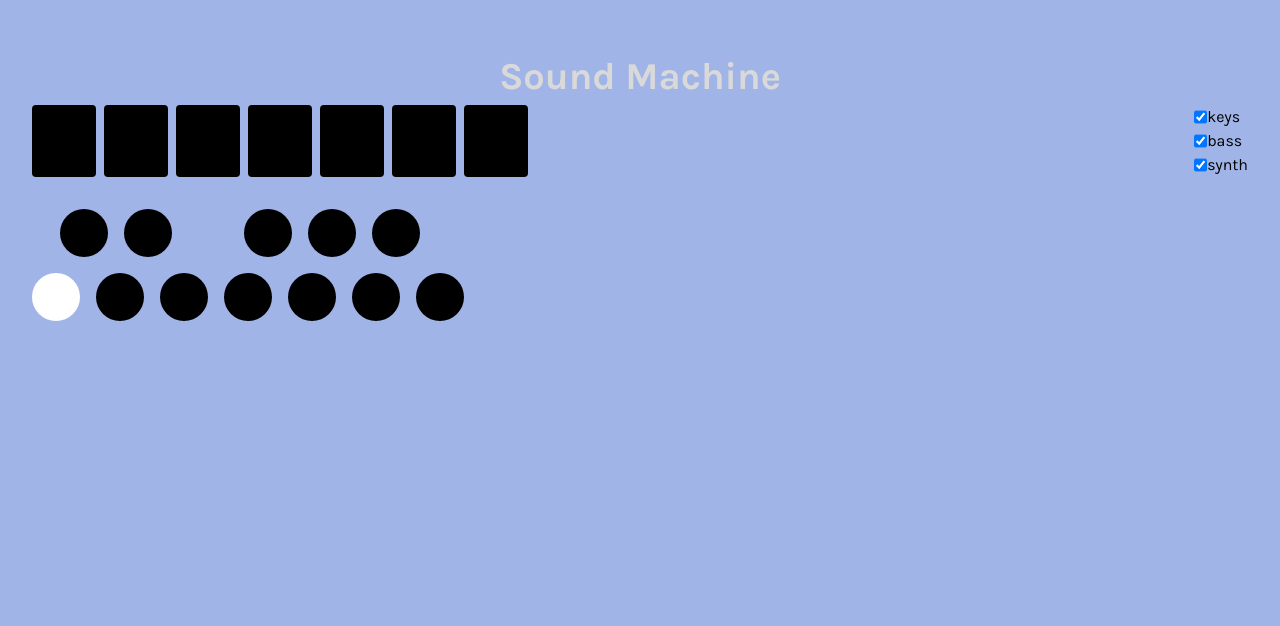
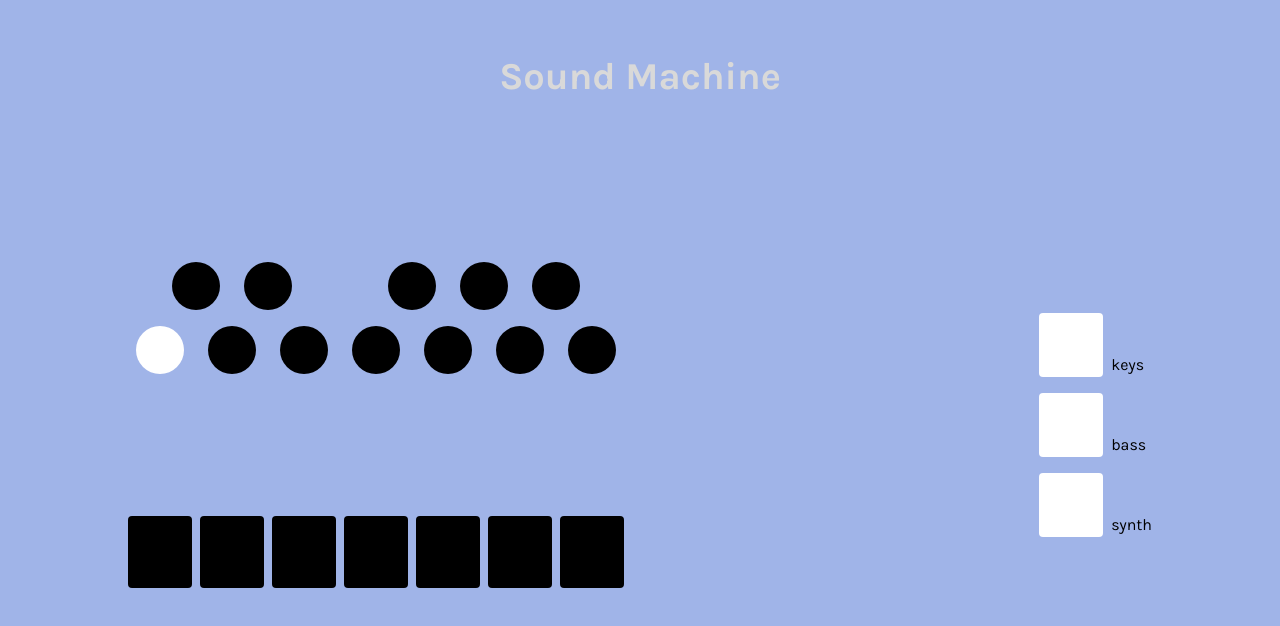
Before and after one commit to bvinicius/pomodore-app, a Vue app: page / in a window 1280 px wide. Shown: the top 626 px of the page. Built offline with nearby package versions, Linux system fonts and the light colour scheme; a web font is replaced by a local one.

Commit message:
Improves page layout

```diff
--- a/src/primary/App.vue
+++ b/src/primary/App.vue
@@ -4,12 +4,14 @@
             Sound Machine
         </h1>
 
-        <div class="flex justify-between">
-            <div class="flex flex-col gap-8">
+        <div class="flex justify-between px-24 py-12 h-5/6">
+            <div class="flex flex-col gap-8 items-center justify-evenly">
+                <TonalCenterSelector />
                 <DegreeSelector />
-                <TonalCenterSelector />
             </div>
-            <InstrumentSelector />
+            <div class="flex flex-col justify-evenly">
+                <InstrumentSelector />
+            </div>
         </div>
     </div>
 </template>
--- a/src/primary/components/InstrumentSelector.vue
+++ b/src/primary/components/InstrumentSelector.vue
@@ -1,23 +1,29 @@
 <template>
-    <div class="flex flex-col">
-        <div class="flex">
-            <input
-                v-model="instrumentStore.keys"
-                type="checkbox"
+    <div class="flex flex-col gap-4">
+        <div class="flex items-end gap-2">
+            <ToggleButton
+                class="rounded w-16 h-16"
+                :checked="instrumentStore.keys"
+                @select="instrumentStore.keys = true"
+                @unselect="instrumentStore.keys = false"
             />
             <span>keys</span>
         </div>
-        <div class="flex">
-            <input
-                v-model="instrumentStore.bass"
-                type="checkbox"
+        <div class="flex items-end gap-2">
+            <ToggleButton
+                class="rounded w-16 h-16"
+                :checked="instrumentStore.bass"
+                @select="instrumentStore.bass = true"
+                @unselect="instrumentStore.bass = false"
             />
             <span>bass</span>
         </div>
-        <div class="flex">
-            <input
-                v-model="instrumentStore.synth"
-                type="checkbox"
+        <div class="flex items-end gap-2">
+            <ToggleButton
+                class="rounded w-16 h-16"
+                :checked="instrumentStore.synth"
+                @select="instrumentStore.synth = true"
+                @unselect="instrumentStore.synth = false"
             />
             <span>synth</span>
         </div>
@@ -26,6 +32,7 @@
 
 <script setup lang="ts">
 import { useInstrumentStore } from '@/primary/infrastructure/store/InstrumentStore';
+import ToggleButton from '@/primary/components/atoms/ToggleButton.vue';
 
 const instrumentStore = useInstrumentStore();
 
--- a/src/primary/components/TonalCenterSelector.vue
+++ b/src/primary/components/TonalCenterSelector.vue
@@ -1,18 +1,18 @@
 <template>
     <div class="flex flex-col gap-4">
-        <div class="flex gap-4 ml-7">
+        <div class="flex gap-6 ml-9">
             <ToggleButton
                 v-for="key in sharpNotes"
                 :key="key"
                 :label="key"
-                :class="{ 'ml-14': key === 'F#' }"
+                :class="{ 'ml-18': key === 'F#' }"
                 :checked="notesStore.tonalCenter === key"
                 class="rounded-full w-12 h-12"
                 exclusive
                 @select="notesStore.tonalCenter = key"
             />
         </div>
-        <div class="flex gap-4">
+        <div class="flex gap-6">
             <ToggleButton
                 v-for="key in naturalNotes"
                 :key="key"
```
